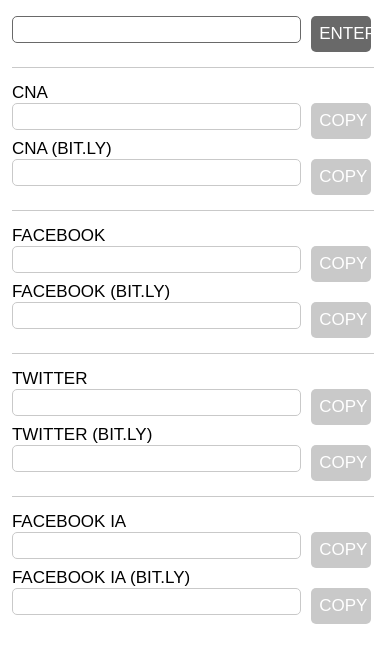
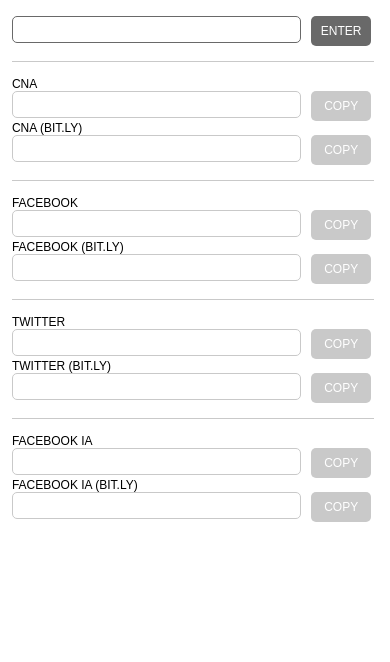
Before and after one commit to calvincna/urlconvertor, a plain HTML site: page url.html in a window 390 px wide. Drawn offline with Linux system fonts and the light colour scheme.

Commit message:
url.html

```diff
--- a/url.html
+++ b/url.html
@@ -1,6 +1,7 @@
 <html>
 	<head>
 	<meta charset='utf-8'>
+	<meta name="viewport" content="width=device-width, minimum-scale=1.0, maximum-scale=1.0" />
 	  <style>
 	  body {
 
@@ -74,10 +75,7 @@
 
 		}
 		@media only screen and (max-width: 800px) {
-			body {
 
-	  	font-size: 17px;
-	  	}
 			input[type="text"] {
 			  display: block;
 			  margin: 0;
```
